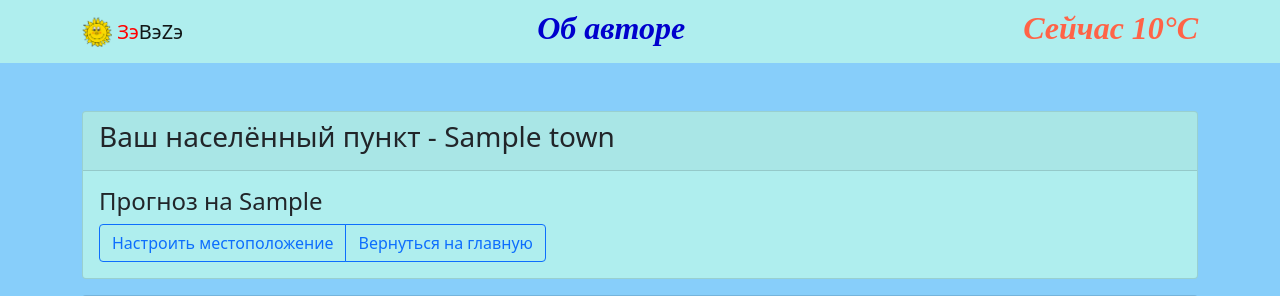
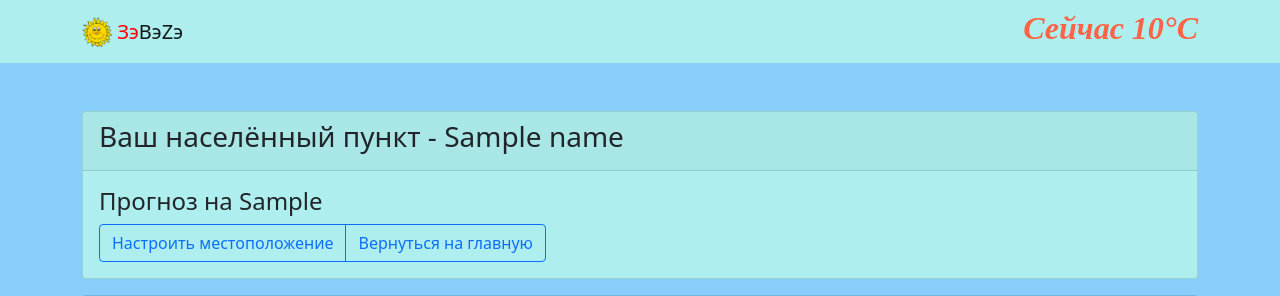
Before and after one commit to Skakovsku/weather, a Django app: template weather/templates/weathers_content/forecast.html in a window 1280 px wide. Shown: the top 296 px of the page. Run offline with Django 3.2, Linux system fonts and the light colour scheme; the template is opened without the code that fills it: most values are stand-ins (such as "Sample title", 1, 10 or a date in 2020); parts of the project's set-up code (start-up, migrations or seed data) failed here and were passed over; some libraries are stand-ins or nearby versions.

Commit message:
Review_1

```diff
--- a/weather/about/urls.py
+++ b/weather/about/urls.py
@@ -5,5 +5,8 @@ from . import views
 app_name = 'about'
 
 urlpatterns = [
-    path('author/', views.AboutAuthorView.as_view(), name='author'),
+    path(
+        'author/<str:town>/',
+        views.AboutAuthorView.as_view(),
+        name='author'),
 ]
--- a/weather/about/views.py
+++ b/weather/about/views.py
@@ -5,5 +5,8 @@ class AboutAuthorView(TemplateView):
 
     def get_context_data(self, **kwargs):
         context = super().get_context_data(**kwargs)
-        context = {'about': True}
+        context = {
+            'about': True,
+            'name': kwargs['town'],
+        }
         return context
--- a/weather/templates/includes/header.html
+++ b/weather/templates/includes/header.html
@@ -2,23 +2,29 @@
 {% with request.resolver_match.view_name as address %}
   <nav class="navbar navbar-light" style="background-color: PaleTurquoise">
     <div class="container">
-      <a class="navbar-brand" href="{% url 'weather:index' %}">
+      {% if town_list %}
+        <a class="navbar-brand" href="{% url 'weather:index' %}">
+      {% else %}
+        <a class="navbar-brand" href="{% url 'weather:town' name %}">
+      {% endif %}
         <img src="{% static 'img/sun.gif' %}" width="30" height="30" class="d-inline-block align-top" alt="">
         <span style="color:red">Зэ</span>ВэZэ
       </a>
 
       <ul class="nav nav-pills">
         <li class="nav-item">
-          <a style="text-decoration:none" href="{% url "about:author" %}">
-            <h2><font color="MediumBlue" face="serif"><b><i>Об авторе</i></b></font></h2>
-          </a>
+          {% if not town_list %}
+            <a style="text-decoration:none" href="{% url "about:author" name %}">
+              <h2><font color="MediumBlue" face="serif"><b><i>Об авторе</i></b></font></h2>
+            </a>
+          {% endif %}
         </li>
       </ul>
 
       {% if about or goro %}
         <ul class="nav nav-pills">
           <li class="nav-item">
-            <a style="text-decoration:none" href="{% url "weather:index" %}">
+            <a style="text-decoration:none" href="{% url "weather:town" name %}">
               <h2><font color="#FF6347" face="serif"><b><i>На сайт</i></b></font></h2>
             </a>
           </li>
--- a/weather/templates/weathers_content/forecast.html
+++ b/weather/templates/weathers_content/forecast.html
@@ -5,13 +5,13 @@
 
 <div class="card mb-3" style="background-color: PaleTurquoise">
   <div class="card-header">
-    <h3>Ваш населённый пункт - {{ town }}</h3>
+    <h3>Ваш населённый пункт - {{ name }}</h3>
   </div>
   <div class="card-body">
     <h4>Прогноз на {{ data_day }}</h4>
     <div class="btn-group" role="group" aria-label="Basic example">
-      <a href="{% url "weather:add_town" text='main' %}" class="btn btn-outline-primary">Настроить местоположение</a>
-      <a href="{% url "weather:town" town %}" class="btn btn-outline-primary">Вернуться на главную</a>
+      <a href="{% url "weather:add_town" text='main' town_current="name" %}" class="btn btn-outline-primary">Настроить местоположение</a>
+      <a href="{% url "weather:town" name %}" class="btn btn-outline-primary">Вернуться на главную</a>
     </div>
   </div>
 </div>
@@ -22,9 +22,9 @@
       {% for day, time in day_one.items %}
         <li class="nav-item">
           {% if day == data_day %}
-            <a class="nav-link active" aria-current="true" style="background-color: lightskyblue; border-color:lightskyblue" href="{% url "weather:for_day" town time %}">{{ day }}</a>
+            <a class="nav-link active" aria-current="true" style="background-color: lightskyblue; border-color:lightskyblue" href="{% url "weather:for_day" name time %}">{{ day }}</a>
           {% else %}
-            <a class="nav-link" href="{% url "weather:for_day" town time %}">{{ day }}</a>
+            <a class="nav-link" href="{% url "weather:for_day" name time %}">{{ day }}</a>
           {% endif %}
         </li>
       {% endfor %}
--- a/weather/templates/weathers_content/index.html
+++ b/weather/templates/weathers_content/index.html
@@ -9,7 +9,7 @@
     </div>
     <div class="card-body">
       <p class="card-text">{{ text_town }}</p>
-      <a href="{% url "weather:add_town" text='main' %}" class="btn btn-outline-primary">Настроить местоположение</a>
+      <a href="{% url 'weather:add_town' text='main' town_current='name' %}" class="btn btn-outline-primary">Настроить местоположение</a>
     </div>
   </div>
   <div class="row row-cols-1 row-cols-md-3 g-4">
@@ -79,7 +79,7 @@
           </ul>
         </div>
         <div class="card-footer">
-          <a href="{% url "weather:goro" %}">Тематические гороскопы</a>
+          <a href="{% url "weather:goro" name %}">Тематические гороскопы</a>
         </div>
       </div>
     </div>
--- a/weather/weather/settings.py
+++ b/weather/weather/settings.py
@@ -59,6 +59,7 @@ TEMPLATES = [
                 'django.contrib.auth.context_processors.auth',
                 'django.contrib.messages.context_processors.messages',
                 'weathers_content.context_processors.year.year',
+                'weathers_content.context_processors.year.years_old',
             ],
         },
     },
--- a/weather/weathers_content/context_processors/year.py
+++ b/weather/weathers_content/context_processors/year.py
@@ -6,3 +6,8 @@ def year(request):
     return {
         'year': date_year.year,
     }
+
+def years_old(request):
+    date_current = date_year = datetime.datetime.now()
+    years_old = date_current.year - 1976
+    return {'years_old': years_old,}
--- a/weather/weathers_content/get_town.py
+++ b/weather/weathers_content/get_town.py
@@ -9,6 +9,6 @@ def get_town(ip_user):
     dadata = Dadata(token)
     result = dadata.iplocate(ip_user)
     if result is None:
-        return 'Воркута'
+        return 'Москва'
     user_toun = result.get('value').split(' ')[1]
     return user_toun
--- a/weather/weathers_content/urls.py
+++ b/weather/weathers_content/urls.py
@@ -4,12 +4,15 @@ from . import views
 app_name = 'weather'
 
 urlpatterns = [
-    path('add-town/<str:text>/', views.add_town, name='add_town'),
+    path(
+        'add-town/<str:text>/<str:town_current>/',
+        views.add_town,
+        name='add_town'),
     path(
         'town/<str:town>/<str:day>/',
         views.for_day,
         name='for_day'),
     path('town/<str:town>/', views.town, name='town'),
-    path('goro/', views.goro, name='goro'),
+    path('goro/<str:town>/', views.goro, name='goro'),
     path('', views.index, name='index')
 ]
```
Also changed, not shown: weather/templates/about/author.html (+5 -13 lines), weather/weathers_content/views.py (+8 -4 lines).
